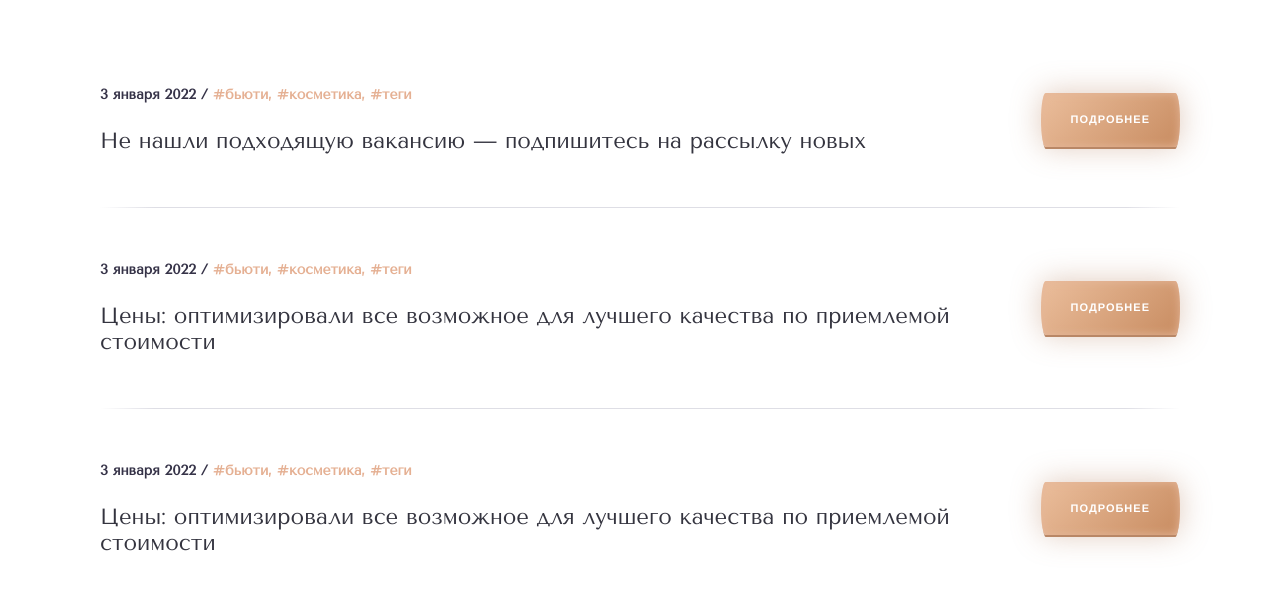
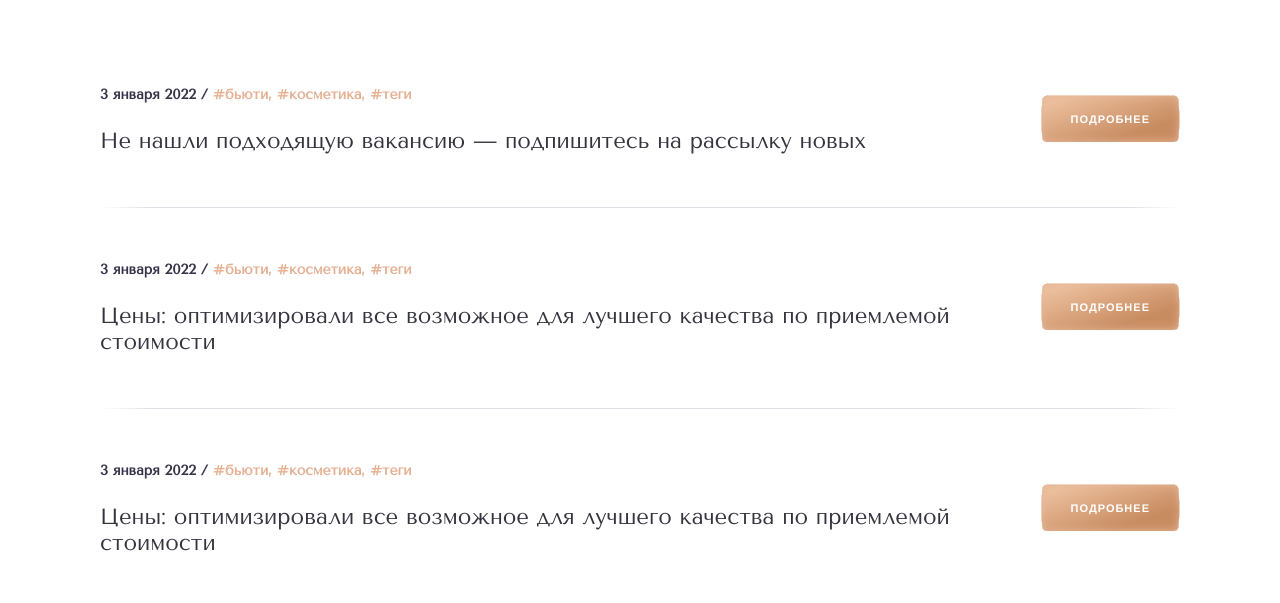
Before and after one commit to EvgeniaLeleo/dusty_hw_1-5-1-2, a plain HTML site: page index.html in a window 1280 px wide. Shown: the part 197-800 px from the top of the page. Drawn offline with nearby package versions, Linux system fonts and the light colour scheme.

Commit message:
refactor: change styles

```diff
--- a/style.css
+++ b/style.css
@@ -102,23 +102,15 @@
   letter-spacing: 1px;
   text-transform: uppercase;
 
-  padding: 20px 30px;
+  padding: 18px 30px;
 
-  background: linear-gradient(314deg, #c88c61 0%, #ebbe9c 100%);
-  box-shadow: 0px 0px 10px 0px #e5b79a inset, #b98766 0 3px 0 -1px, rgba(185, 135, 102, 0.44) 0 0 30px 0;
-  border-radius: 20% / 300%;
+  background: url('./images/button-bg.svg');
+  background-color: transparent;
+  background-size: contain;
+  background-repeat: no-repeat;
   border: none;
 
   cursor: pointer;
-  transition: box-shadow 0.1s;
-}
-
-.item-button:hover {
-  box-shadow: 0px 0px 40px 0px #e5b79a inset, #b98766 0 3px 0 -1px, rgba(185, 135, 102, 0.44) 0 0 30px 0;
-}
-
-.item-button:active {
-  box-shadow: 0px 0px 30px 0px #e5b79a inset, #b98766 0 3px 0 -1px, rgba(185, 135, 102, 0.44) 0 0 30px 0;
 }
 
 .news-button {
```
Also changed, not shown: images/Rectangle (1) (1).svg (added), images/button-bg.svg (added).
